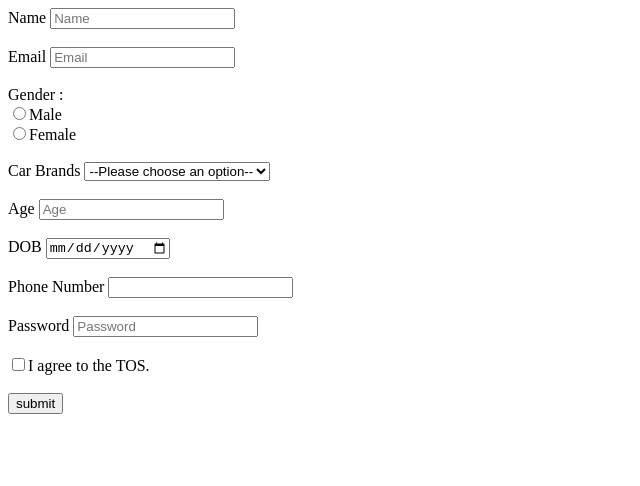
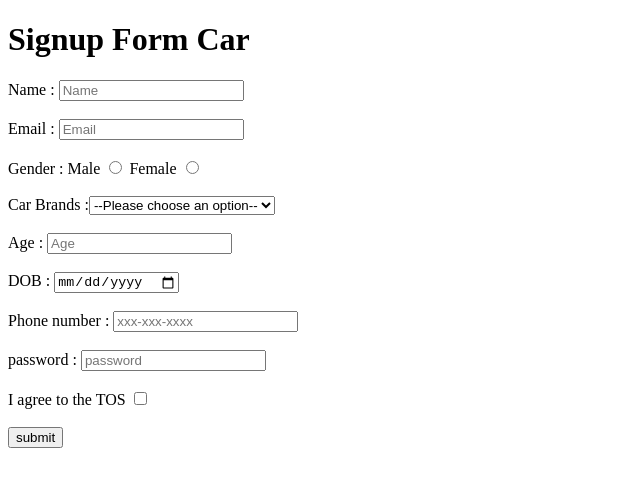
Before and after one commit to acciojob/signup-form-car-rajudutta056, a website: page main.html in a window 1280 px wide. Shown: the whole page, without its empty margins (0-640 px from the left). Drawn offline with Linux system fonts and the light colour scheme.

Commit message:
created a submission

```diff
--- a/main.html
+++ b/main.html
@@ -8,7 +8,7 @@
 
 <body>
 	<!-- the entire body must be written by student -->
-    <script type="text/javascript" src="./script.js">
+<!--     <script type="text/javascript" src="./script.js">
 </script>
 	<from form action="/action_page.php" method="get">
 		<div>
@@ -67,7 +67,67 @@
 			<input type="submit" value="submit">
 		</div>
 	</from>
+ -->
+	<h1> Signup Form Car </h1>
+     <form action="/action.php">
+        <div>
+            <label for="Name"> Name : </label>
+                <input type="text" placeholder="Name" required>
 
+        </div>
+        <br>
+        <div>
+            <label for="Email"> Email : </label>
+                <input type="email" placeholder="Email" required>
+
+        </div>
+        <br>
+        <div>
+            <label for="Gender"> Gender : </label>
+              Male  <input type="radio"  required  name="Gender">
+             Female  <input type="radio"  required  name="Gender">
+        </div>
+        <br>
+        <div>
+            Car Brands :<select for="Car Brands" required>
+              <option  value="--Please choose an option--">--Please choose an option--</option>
+              <option  value="BMW">BMW</option>
+              <option  value="Audi">Audi</option>
+              <option  value="Mercedez">Mercedez</option>
+            </select>
+        </div>
+         <br>
+         <div>
+            <label for="Age"> Age : </label>
+                <input type="number" placeholder="Age" required>
+
+        </div>
+        <br>
+        <div>
+            <label for="DOB"> DOB : </label>
+            <input type="date"  required>
+        </div>
+        <br>
+        <div>
+            <label for="Phone number"> Phone number : </label>
+            <input type="tel" placeholder="xxx-xxx-xxxx" required>
+        </div>
+        <br>
+        <div>
+            <label for="password"> password : </label>
+            <input type="password" placeholder="password"  required>
+        </div>
+        <br>
+        <div>
+              <label for="Checkbox">  I agree to the TOS </label>
+            <input type="Checkbox" value=" Checkbox" required>
+
+        </div>
+        <br>
+
+            <input type="submit"  value="submit">
+
+     </form>
 </body>
 
 </html>
```
